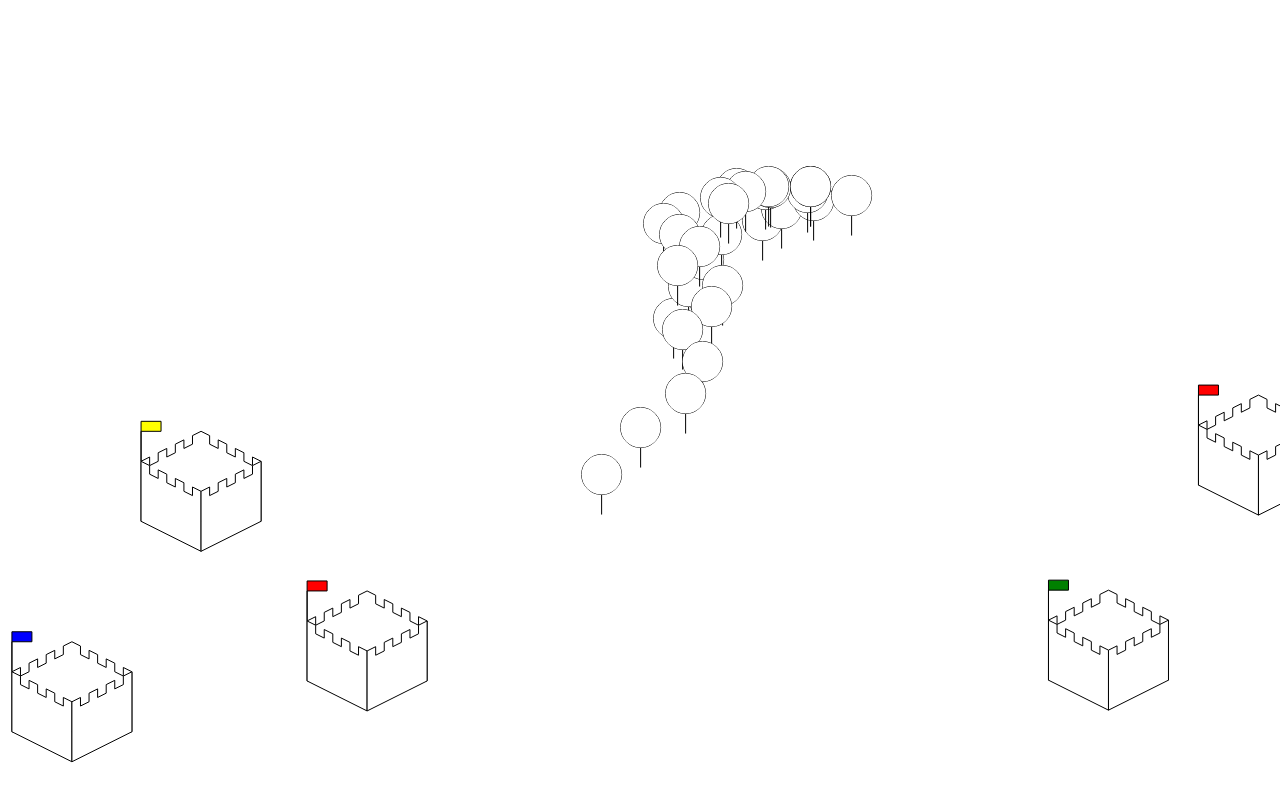
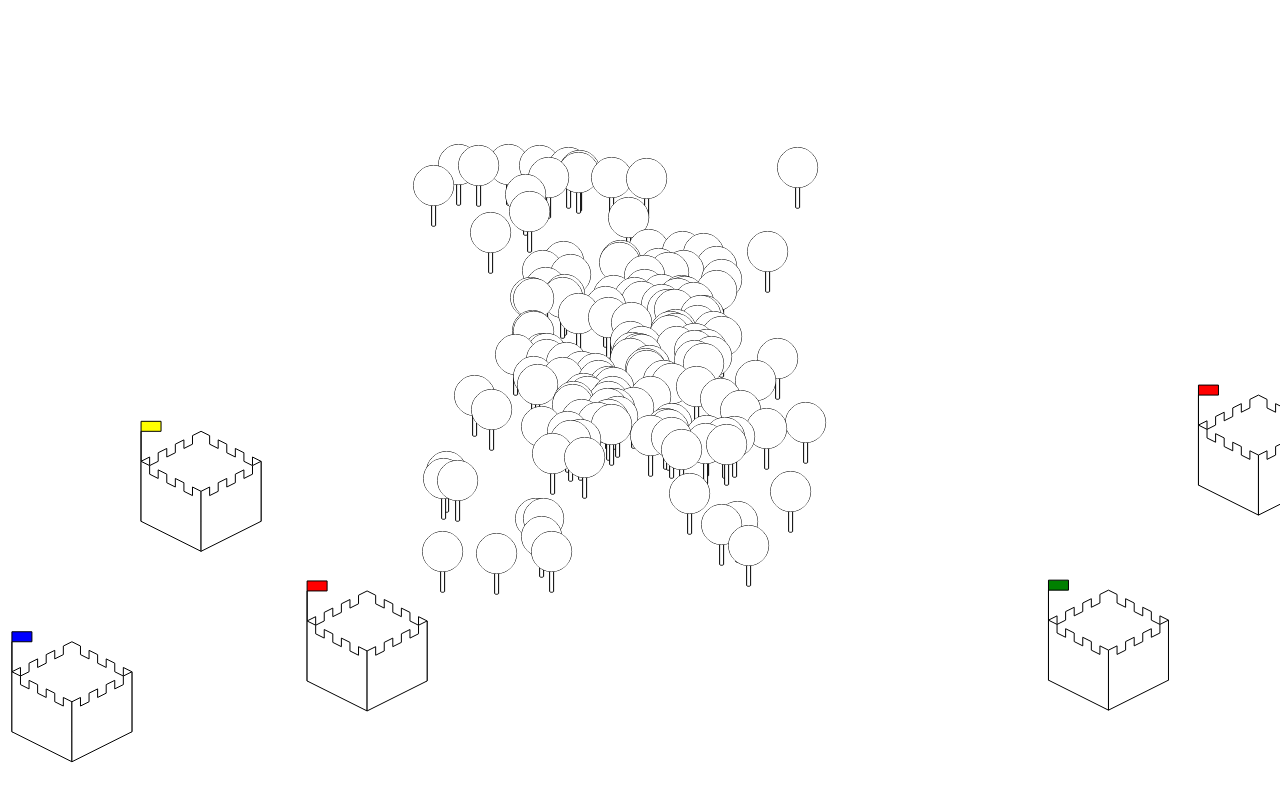
Before and after one commit to MichalPaszkiewicz/fortress-game, a plain HTML site: page index.html in a window 1280 px wide. Drawn offline with Linux system fonts and the light colour scheme.

Commit message:
splitting trees up, bezier drawing function

```diff
--- a/plants/forest.js
+++ b/plants/forest.js
@@ -2,9 +2,14 @@ var Tree = function(x, y){
 	this.x = x;
 	this.y = y;
 
-	this.drawing = function()
+	this.sections = function()
 	{
-		return [{type:"set",x:x,y:y}, {x: 0, y: - 40}, {type:"-"}, {type:"set"}, {type:"circle",r:20}, {type:"-"}, {type:"#",colour:"white"}, {x: 0, y: 40}];
+		return [
+			//trunk
+			[{type:"set",x:x,y:y}, {x: 0, y: - 40}, {x : 4, y: 0}, {x: 0, y : 40}, {type:"bezier", x : -1, y: -1, b1x : -1, b1y : 1, b2x : -2, b2y : 0}, {type:"#", colour:"white"}, {type:"-"}],
+			//crown
+			[{type:"set", x : 2, y : - 40}, {type:"circle",r:20}, {type:"-"}, {type:"#",colour:"white"}, {x: 0, y: 40}, {type:"set", x: -x - 2, y:-y}]
+		];
 	}
 
 	return this;
@@ -16,9 +21,17 @@ var Forest = function(x, y){
 	var treeX = ~~(Math.random() * 100);
 	var treeY = ~~(Math.random() * 100);
 
-	for(var i = 0; i < 30; i++){
-		treeX = ~~(Math.random() * 100) - 50;
-		treeY = ~~(Math.random() * 100) - 50;
+	//central forest
+	for(var i = 0; i < 100; i++){
+		treeX = ~~(Math.random() * 200) - 100;
+		treeY = ~~(Math.random() * 200) - 100;
+		this.trees.push( new Tree(treeX, treeY) );
+	}
+
+	//outskirts
+	for(var  i = 0; i < 50; i++){
+		treeX = ~~(Math.random() * 400) - 200;
+		treeY = ~~(Math.random() * 400) - 200;
 		this.trees.push( new Tree(treeX, treeY) );
 	}
 
@@ -30,7 +43,12 @@ var Forest = function(x, y){
 		var sectionArray = [];
 
 		for(var i in currentTrees){
-			sectionArray.push(currentTrees[i].drawing());
+			var subSections = currentTrees[i].sections();
+
+			for(var j in subSections)
+			{
+				sectionArray.push(subSections[j]);
+			}
 		}
 
 		return sectionArray;
--- a/script.js
+++ b/script.js
@@ -47,6 +47,13 @@ function drawItemFromArray(item, position, scale){
 		case "circle":
 			context.arc(position.x += item.x * scale, position.y += item.y * scale, item.r, 0, 2 * Math.PI, false);
 			break;
+		case "bezier":
+			if(item.b1x == undefined)item.b1x = 0;
+			if(item.b1y == undefined)item.b1y = 0;
+			if(item.b2x == undefined)item.b2x = 0;
+			if(item.b2y == undefined)item.b2y = 0;
+			context.bezierCurveTo(position.x += item.b1x * scale, position.y += item.b1y * scale, position.x += item.b2x * scale, position.y += item.b2y * scale, position.x += item.x * scale, position.y += item.y * scale);
+			break;
 		case "line":
 		case undefined:
 		default:
```
Also changed, not shown: index.html (+8 -0 lines).
